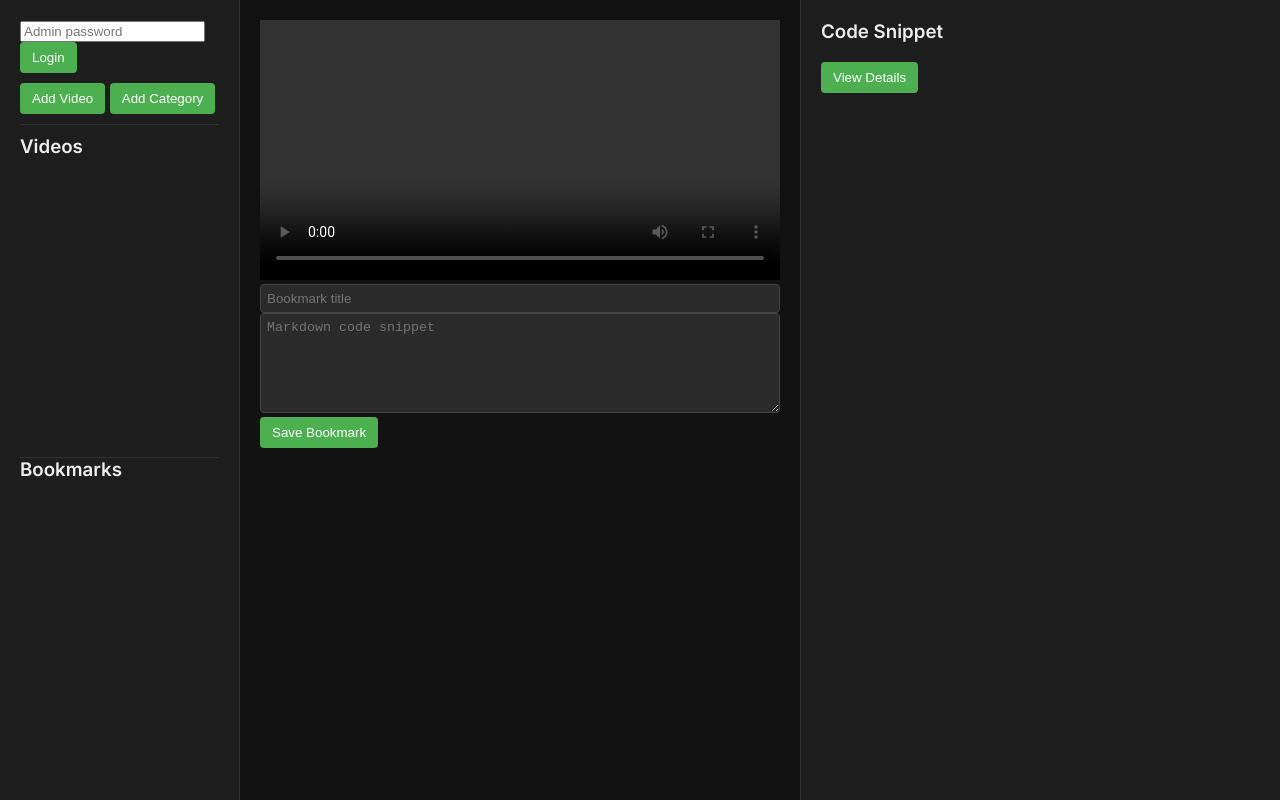
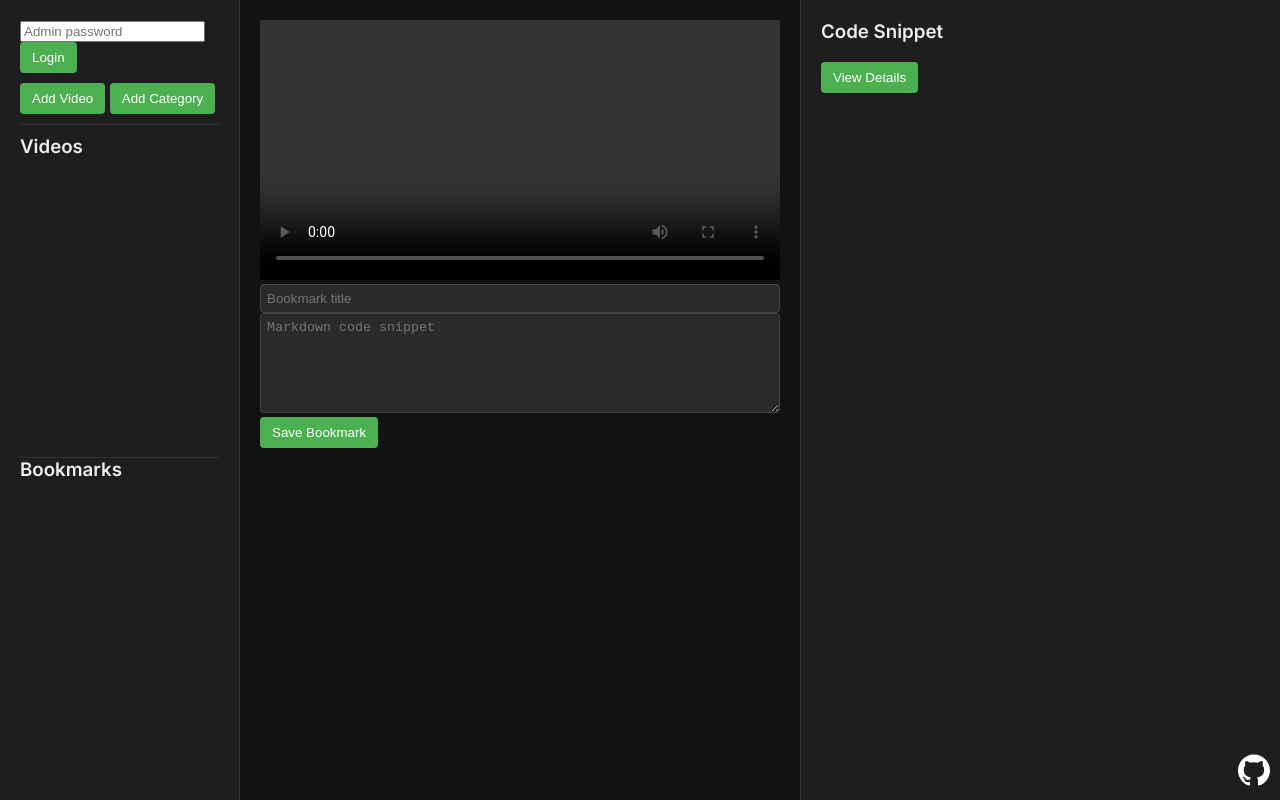
Before and after one commit to glowElephant/vidfolio, a website: page public/index.html in a window 1280 px wide. Drawn offline with nearby package versions, Linux system fonts and the light colour scheme; no server answers.

Commit message:
Add GitHub repository link

```diff
--- a/public/index.html
+++ b/public/index.html
@@ -226,6 +226,18 @@
 
         #closeDetailBtn:hover {
             background: #ff6b6b;
+        }
+
+        #githubLink {
+            position: fixed;
+            right: 10px;
+            bottom: 10px;
+        }
+
+        #githubLink svg {
+            width: 32px;
+            height: 32px;
+            fill: #fff;
         }
     </style>
     <script src="https://cdn.jsdelivr.net/npm/marked/marked.min.js"></script>
@@ -695,5 +707,11 @@
 
         checkAuth();
     </script>
+    <a id="githubLink" href="https://github.com/GlowElephant/vidfolio" target="_blank" aria-label="GitHub Repository">
+        <svg role="img" viewBox="0 0 24 24" xmlns="http://www.w3.org/2000/svg">
+            <title>GitHub</title>
+            <path d="M12 .297c-6.63 0-12 5.373-12 12 0 5.303 3.438 9.8 8.205 11.385.6.113.82-.258.82-.577 0-.285-.01-1.04-.015-2.04-3.338.724-4.042-1.61-4.042-1.61C4.422 18.07 3.633 17.7 3.633 17.7c-1.087-.744.084-.729.084-.729 1.205.084 1.838 1.236 1.838 1.236 1.07 1.835 2.809 1.305 3.495.998.108-.776.417-1.305.76-1.605-2.665-.3-5.466-1.332-5.466-5.93 0-1.31.465-2.38 1.235-3.22-.135-.303-.54-1.523.105-3.176 0 0 1.005-.322 3.3 1.23.96-.267 1.98-.399 3-.405 1.02.006 2.04.138 3 .405 2.28-1.552 3.285-1.23 3.285-1.23.645 1.653.24 2.873.12 3.176.765.84 1.23 1.91 1.23 3.22 0 4.61-2.805 5.625-5.475 5.92.42.36.81 1.096.81 2.22 0 1.606-.015 2.896-.015 3.286 0 .315.21.69.825.57C20.565 22.092 24 17.592 24 12.297c0-6.627-5.373-12-12-12"/>
+        </svg>
+    </a>
 </body>
 </html>
```
